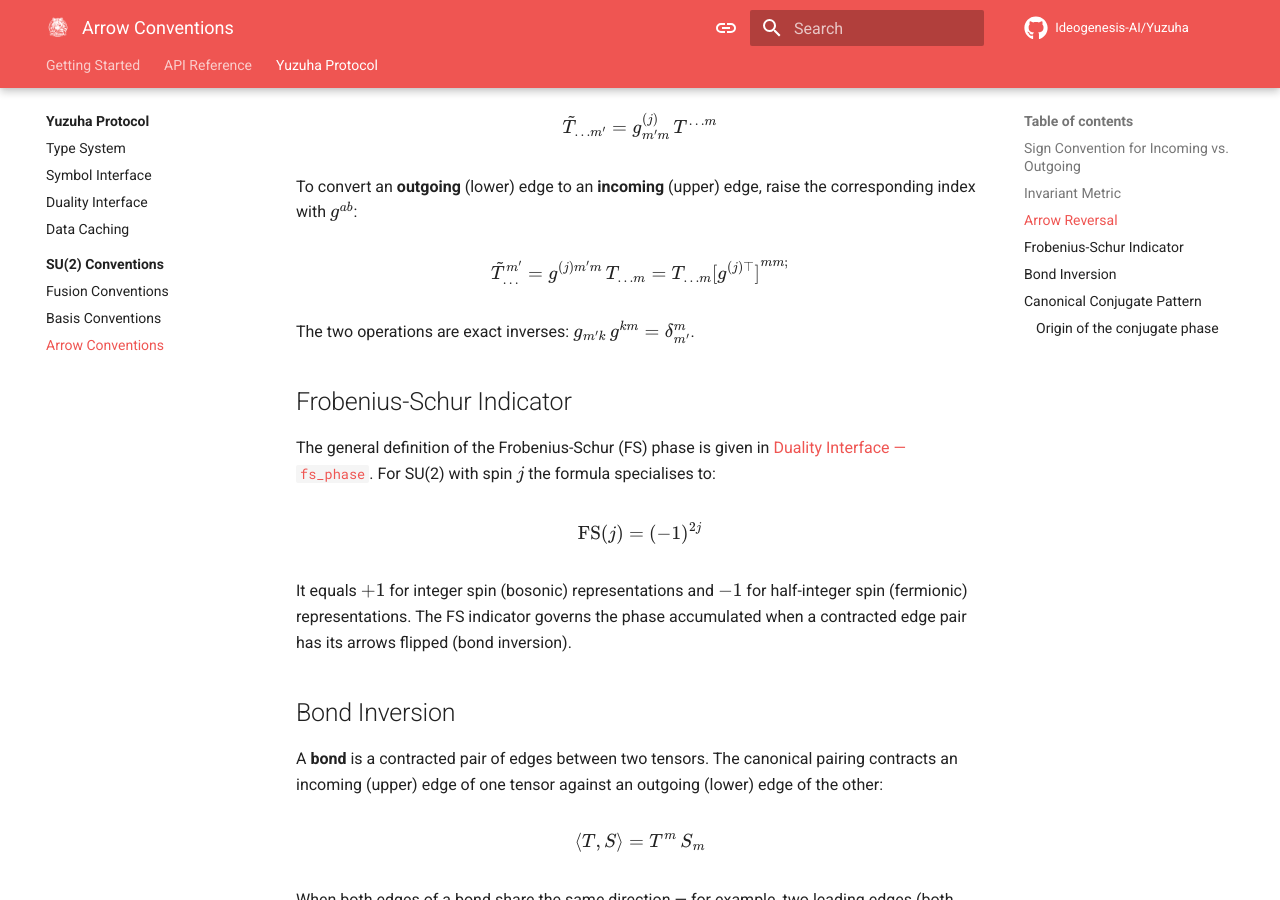
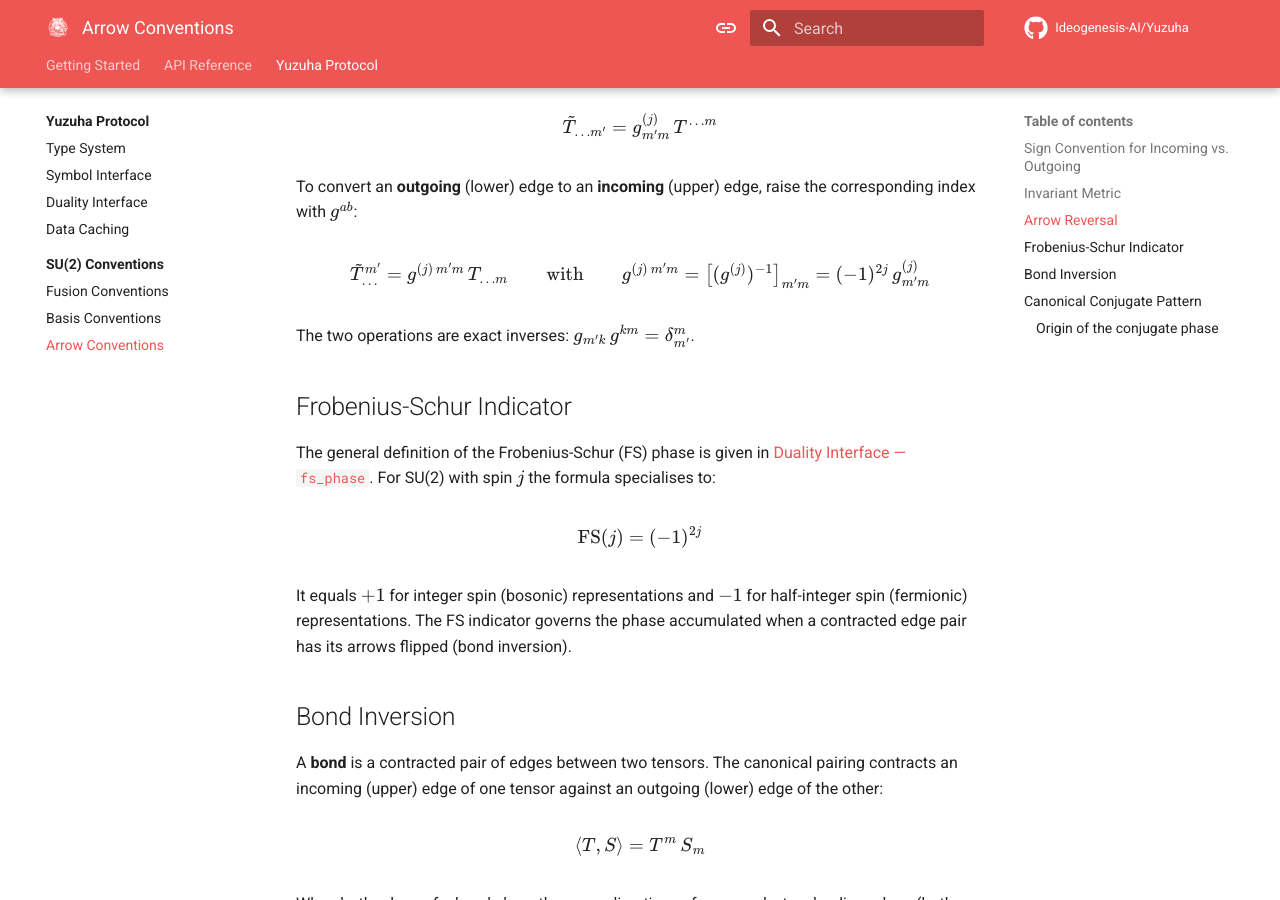
Before and after one commit to Ideogenesis-AI/Yuzuha, an MkDocs documentation site: the page built from docs/protocol/conventions/arrows.md, in a window 1280 px wide and 900 px high, scrolled down 1094 px. Built offline with MkDocs 1.6.1 and Material for MkDocs 9.7.7, drawn with Linux system fonts in a browser that asks for light colours; comment, search, counter and statistics services are not loaded.

Commit message:
Correct the raised-index formula in the arrow conventions
The expression for converting an outgoing edge to an incoming one ended in a
malformed trailing factor that rendered as a metric transpose with a stray index and
a semicolon, leaving the reader no way to tell what the raised-index metric actually
is. Stated it instead as the inverse of the invariant metric and gave the closed form
that follows from the metric squaring to the Frobenius-Schur indicator.

```diff
--- a/docs/protocol/conventions/arrows.md
+++ b/docs/protocol/conventions/arrows.md
@@ -39,7 +39,8 @@ $$\tilde{T}_{\ldots m'} = g^{(j)}_{m'm}\, T^{\ldots m}$$
 To convert an **outgoing** (lower) edge to an **incoming** (upper) edge, raise the
 corresponding index with \(g^{ab}\):
 
-$$\tilde{T}^{m'}_{\ldots} = g^{(j)m'm}\, T_{\ldots m} = T_{\ldots m} {[g^{(j)\top}]}^{mm;}$$
+$$\tilde{T}^{m'}_{\ldots} = g^{(j)\,m'm}\, T_{\ldots m}
+\qquad\text{with}\qquad g^{(j)\,m'm} = \bigl[(g^{(j)})^{-1}\bigr]_{m'm} = (-1)^{2j}\, g^{(j)}_{m'm}$$
 
 The two operations are exact inverses: \(g_{m'k}\, g^{km} = \delta_{m'}^{m}\).
 
```
